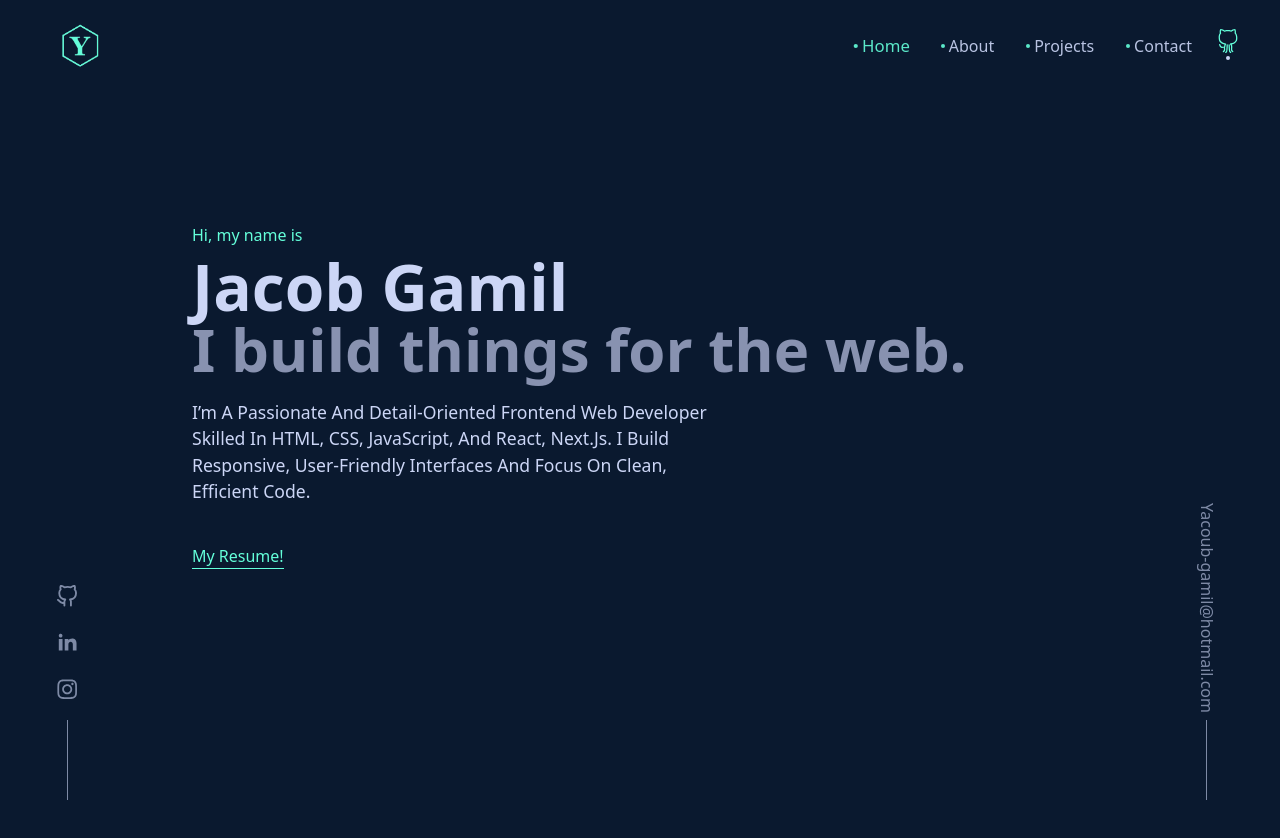
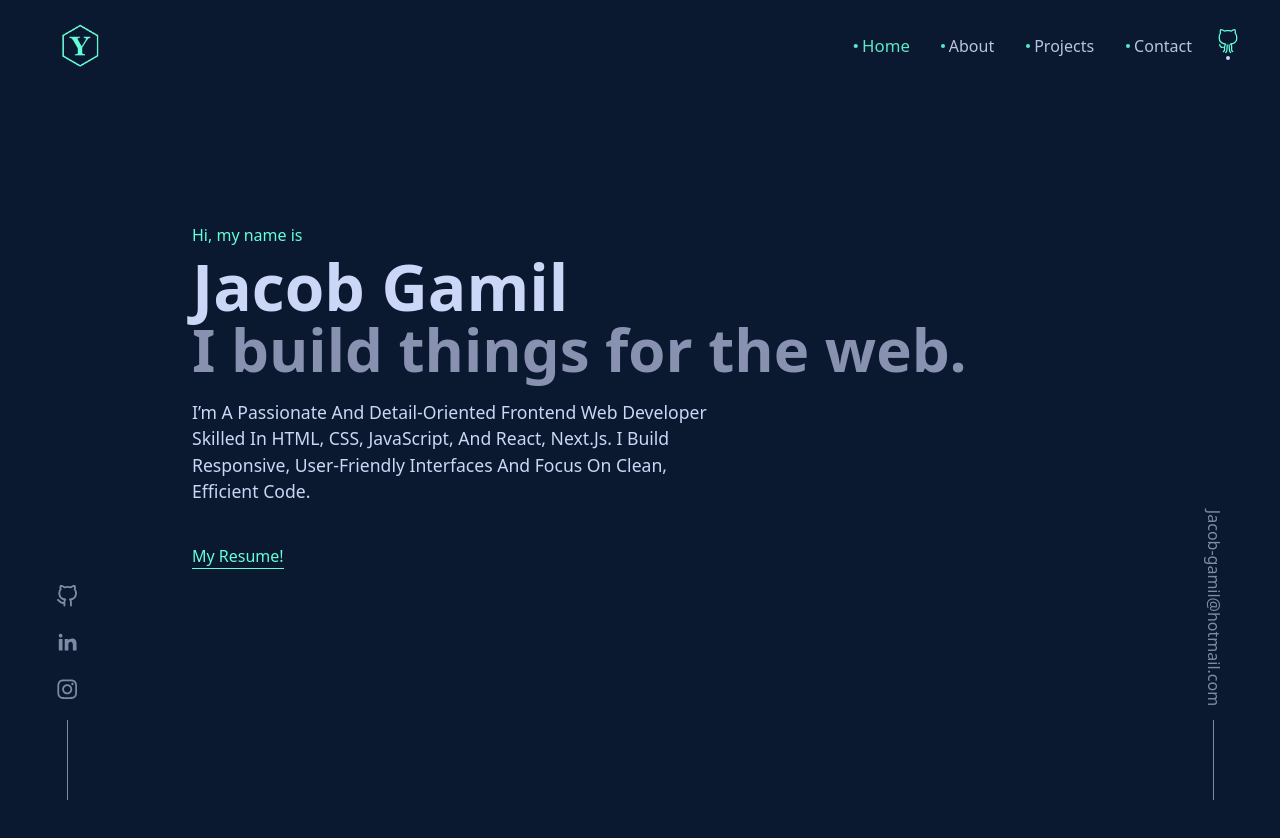
Before and after one commit to Jacob-Gamil/Yacoub-G, a React (Vite) app: page /#home in a window 1280 px wide. Shown: the top 838 px of the page. Built offline with nearby package versions, Linux system fonts and the light colour scheme.

Commit message:
Update contact links and email in BothSides component

```diff
--- a/src/components/BothSides.jsx
+++ b/src/components/BothSides.jsx
@@ -7,11 +7,11 @@ import { RiLinkedinFill } from "react-icons/ri";
 
 const contacts = [
   {
-    href: "https://www.github.com/Yacoub-Gamil?tab=repositories",
+    href: "https://www.github.com/jacob-Gamil?tab=repositories",
     icon: <FiGithub />,
   },
   {
-    href: "https://www.linkedin.com/in/yacoub-gamil",
+    href: "https://www.linkedin.com/in/jacob-gamil",
     icon: <RiLinkedinFill />,
   },
   {
@@ -37,10 +37,10 @@ function BothSides() {
       <div className=" fixed bottom-0 -right-8 flex flex-col items-center gap-25">
         <div className="rotate-90  ">
           <a
-            href="mailto:yacoub-gmil@hotmail.com"
+            href="mailto:jacob-gmil@hotmail.com"
             className=" hover:text-primary cursor-pointer hover:scale-105 transition-all duration-200 block opacity-60  hover:opacity-100 "
           >
-            Yacoub-gamil@hotmail.com
+            Jacob-gamil@hotmail.com
           </a>
         </div>
         <span className=" w-[1px] h-[5rem] block bg-[#ccd6f6] opacity-60"></span>
```
